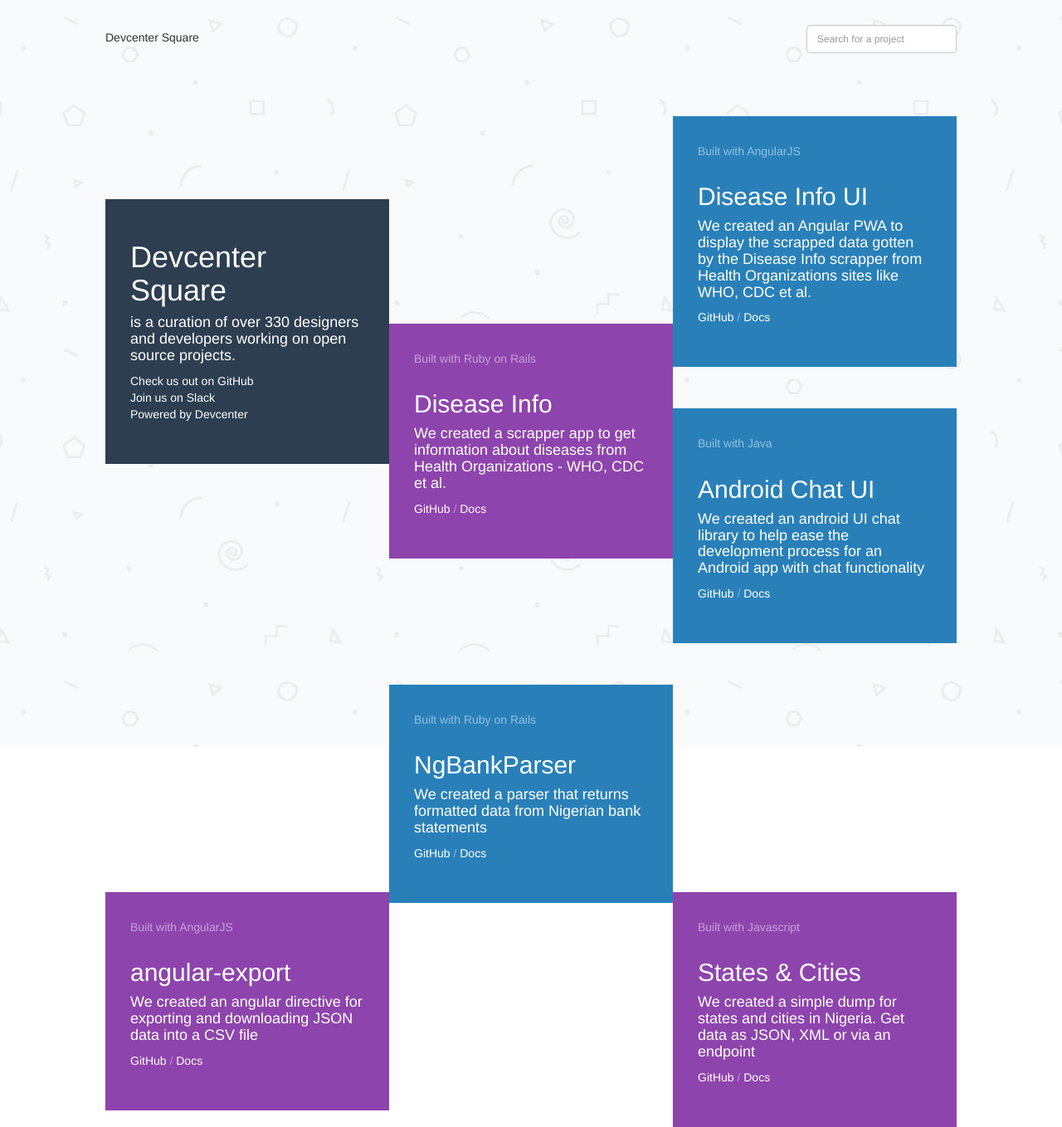
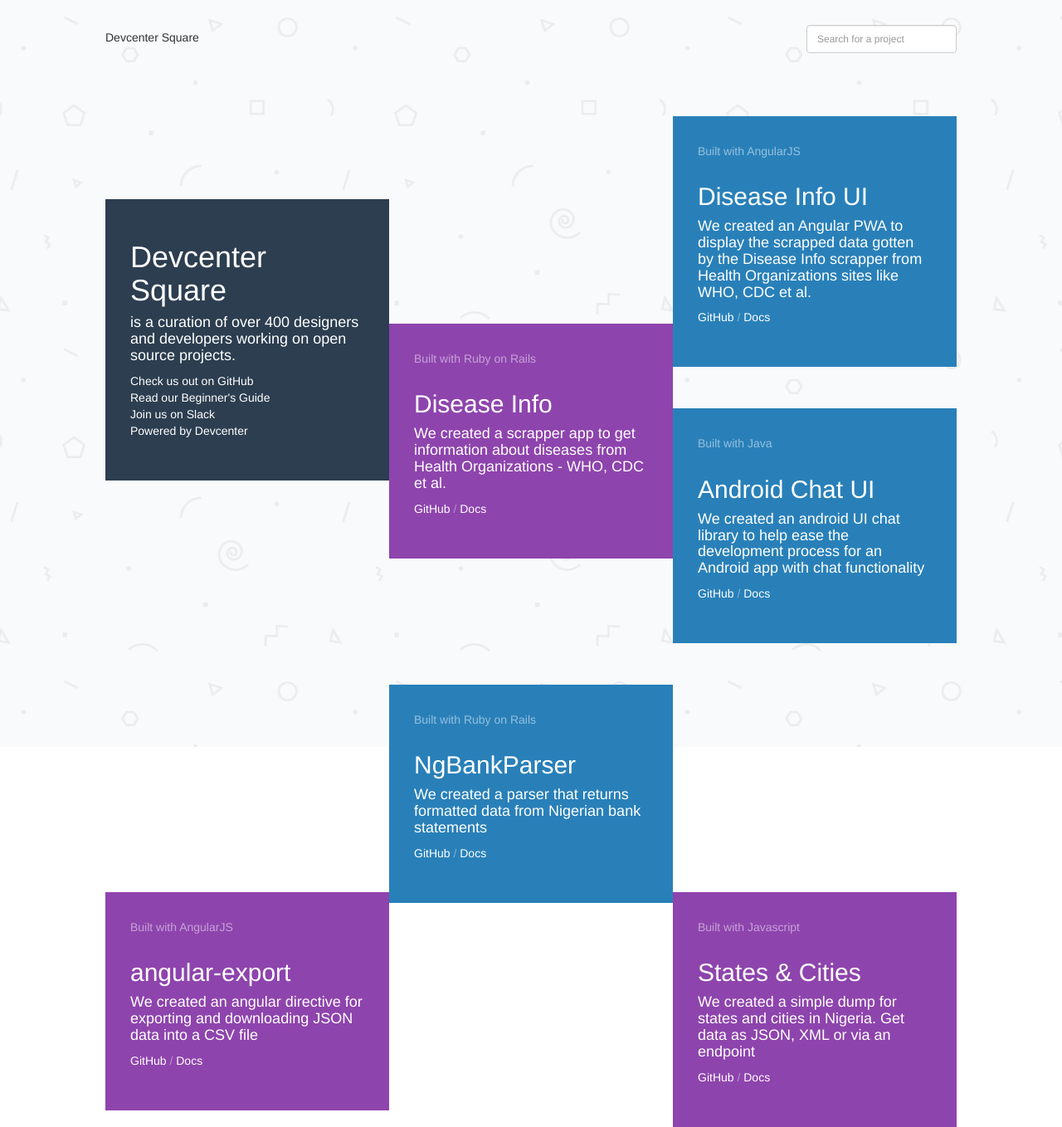
Before and after one commit to devcenter-square/devcenter-square.github.io, a Jekyll site: the page built from index.html, in a window 1280 px wide. Shown: the whole page at 83% size. Built offline with Jekyll 4.4.1, drawn with Linux system fonts in a browser that asks for light colours; some web fonts are replaced.

Commit message:
Update index.html
Added link for beginner guide

```diff
--- a/index.html
+++ b/index.html
@@ -5,9 +5,10 @@
     <div class="col-md-4 col-xs-12 no-padder">
         <div class="box box-1 bg-1">
             <h1>Devcenter Square</h1>
-            <h4>is a curation of over 330 designers and developers working on open source projects.</h4>
+            <h4>is a curation of over 400 designers and developers working on open source projects.</h4>
             <ul class="links">
                 <li><a href="https://github.com/devcenter-square">Check us out on GitHub</a></li>
+                <li><a href="https://github.com/devcenter-square/beginner-guide">Read our Beginner's Guide</a></li>
                 <li><a href="https://devcenter-square-slack.herokuapp.com">Join us on Slack</a></li>
                 <li>Powered by <a href="http://devcenter.co" title="Devcenter">Devcenter</a></li>
             </ul>
```
